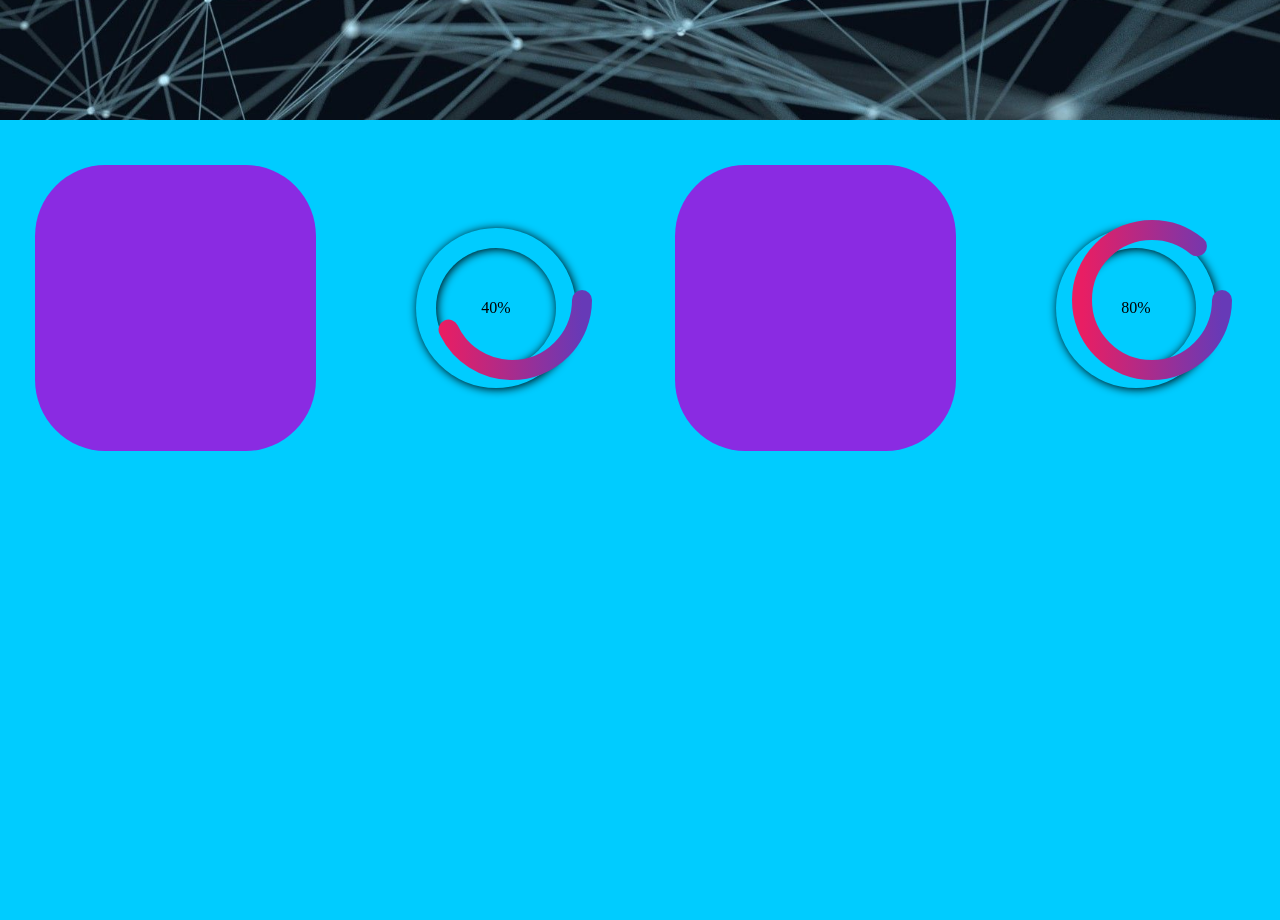
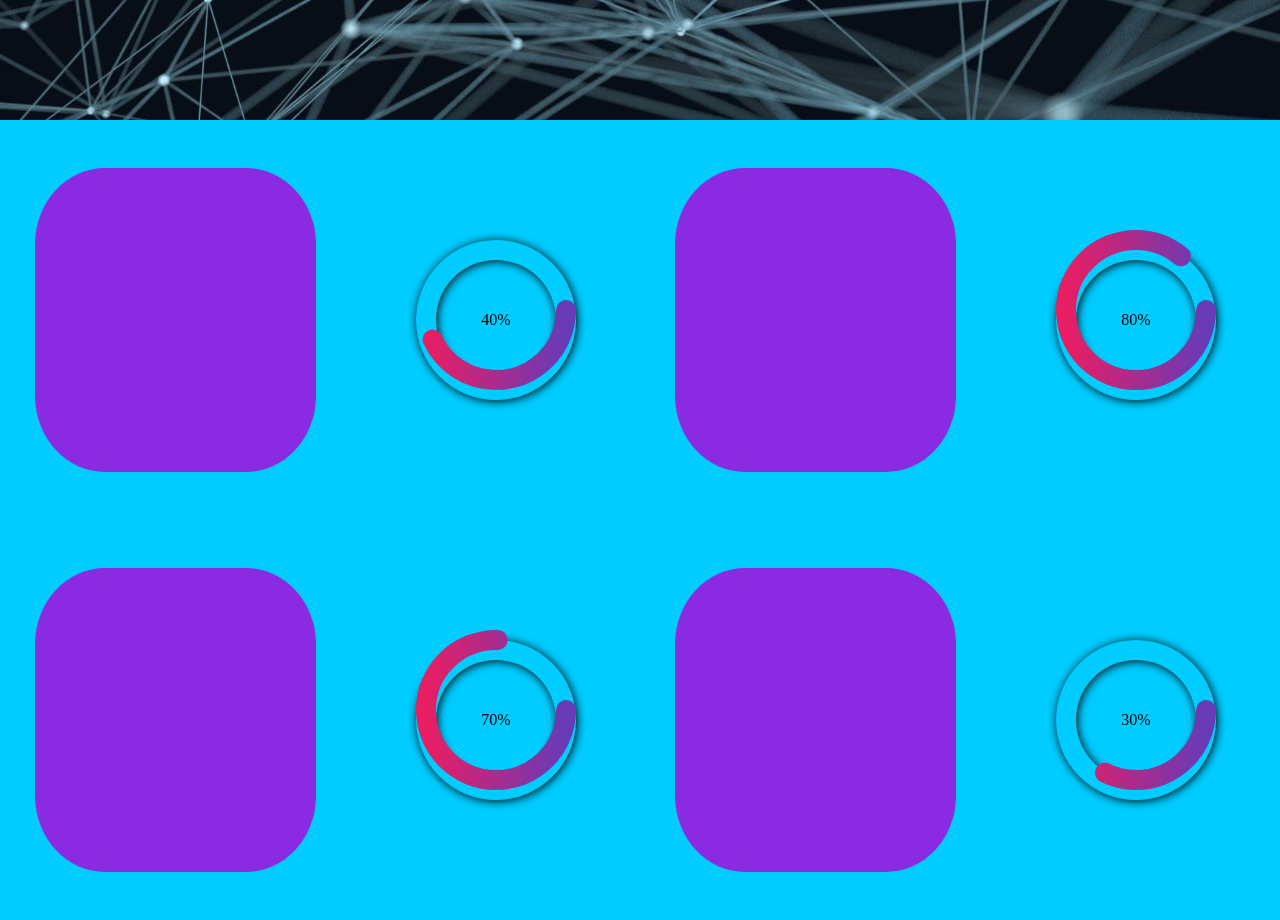
Before and after one commit to Ashok-5/prt, a plain HTML site: page prt.html in a window 1280 px wide. Shown: the part 680-1600 px from the top of the page. Drawn offline with Linux system fonts and the light colour scheme.

Commit message:
modified

```diff
--- a/prt.css
+++ b/prt.css
@@ -10,18 +10,26 @@
     background-repeat: no-repeat;
     height: 100vh;
     width: 100%;
+    display: flex;
 
 }
 #skl{
     height: 100vh;
     width: 100%;
     background-color: rgb(0, 204, 255);
+    /* display: flex; */
+}
+.tp {
+    display:flex;
+    height: 50%;
+}
+.bt{
     display: flex;
+    height: 50%;
 }
 .outer_all{
-    height: 47%;
+    height: 100%;      /* 47*/
     width: 50%;
-    /* border: 1px solid rgb(0, 68, 255); */
     position: relative;
     display: flex;
     align-items: center;
@@ -35,7 +43,7 @@
     justify-content: center;
 }
 
-.skls{
+.skls {
     height: 80%;
     width: 80%;
     background-color: blueviolet;
@@ -44,13 +52,12 @@
     border-radius: 25% 25% 25% 25%;
 
 }
-.jva .html .css .js{
-    z-index: 1;
+/* .jva .html .css .js{
+     z-index: 1;
     border-radius: 25% 25% 25% 25%;
 
-}
-
-.prgrs{
+} */
+.prgrs {
     height: 80%;
     width: 82%;
     position: relative;
@@ -76,7 +83,6 @@
     border-radius: 50%;
     padding: 20px;
     box-shadow: 1px 1px 10px 0px rgb(0, 0, 0);
-    /* background: #000; */
 }
 
 
@@ -108,10 +114,8 @@ circle{
 }
 svg{
     position: absolute;
-    left:80.3px;
-     /* height: 22vh; */
-    /* width: auto;  */
-    top: 62px;
+    left:64px;
+    top: 69.5px;
 }
 @keyframes ani_J {
    100% {
--- a/prt.html
+++ b/prt.html
@@ -29,7 +29,7 @@
 
 
     <div id="skl">
-      <!-- <div class="top"> -->
+      <div class="tp">
         <div class="outer_all jv">
           <div class="tilt"><div class="skls jva"></div></div>
           <div class="jva_pr prgrs">
@@ -60,6 +60,8 @@
             </svg>
           </div>
         </div>
+
+
         <div class="outer_all ht">
           <div class="tilt"><div class="skls html"></div></div>
           <div class="html_pr prgrs">
@@ -84,13 +86,11 @@
             </svg>
           </div>
         </div>
-      </div>
-      <!-- </div>
-      <div class="down"> -->
 
+      </div>                  <!-- tp end    -->
 
-
-        <!-- <div class="outer_all cs">
+      <div class="bt">
+        <div class="outer_all cs">
           <div class="tilt"><div class="skls css"></div></div>
           <div class="css_pr prgrs">
             <div class="outer">
@@ -114,6 +114,9 @@
             </svg>
           </div>
         </div>
+
+
+
         <div class="outer_all jt">
           <div class="tilt"><div class="skls js"></div></div>
           <div class="html_pr prgrs">
@@ -143,76 +146,8 @@
               />
             </svg>
           </div>
-        </div> -->
-
-
-
-      <!-- </div> -->
-
-    <script>
-      let percent_Jav = document.getElementById("J_no");
-      let cnt_Jav = 0;
-      setInterval(() => {
-        if (cnt_Jav == 40) {
-          clearInterval();
-        } else {
-          cnt_Jav += 1;
-          percent_Jav.innerHTML = cnt_Jav + "%";
-        }
-      }, 49);
-      let percent_h = document.getElementById("h_no");
-      let cnt_h = 0;
-      setInterval(() => {
-        if (cnt_h == 80) {
-          clearInterval();
-        } else {
-          cnt_h += 1;
-          percent_h.innerHTML = cnt_h + "%";
-        }
-      }, 25);
-      let percent_c = document.getElementById("c_no");
-      let cnt_c = 0;
-      setInterval(() => {
-        if (cnt_c == 70) {
-          clearInterval();
-        } else {
-          cnt_c += 1;
-          percent_c.innerHTML = cnt_c + "%";
-        }
-      }, 28);
-      let percent_j = document.getElementById("j_no");
-      let cnt_j = 0;
-      setInterval(() => {
-        if (cnt_j == 30) {
-          clearInterval();
-        } else {
-          cnt_j += 1;
-          percent_j.innerHTML = cnt_j + "%";
-        }
-      }, 66);
-    </script>
-
+        </div>
+    </div>
     <script src="prt.js"></script>
   </body>
 </html>
-
-<!--
-<div class="outer_all jt">
-    <div class="skls js"></div>
-    <div class="js_pr prgrs">
-        <div class="outer">
-            <div class="inner">
-                <div id="j_no"></div>
-            </div>
-        </div>
-        <svg xmlns="http://www.w3.org/2000/svg" version="1.1" width="160px" height="160px">
-            <defs>
-                <linearGradient id="GradientColor">
-                    <stop offset="0%" stop-color="#e91e63" />
-                    <stop offset="100%" stop-color="#673ab7" />
-                </linearGradient>
-            </defs>
-            <circle class="J" cx="80" cy="80" r="70" stroke-linecap="round" />
-        </svg>
-    </div>
-</div> -->
--- a/prt.js
+++ b/prt.js
@@ -14,10 +14,10 @@ let bo=true;
 function chg(){
     if(bo){
     document.querySelector(".-top").setAttribute("style",
-    "transform:rotate(50deg); transition:0.5s; margin-bottom:-7px;  transition-timing-function: ease-in-out;");
+    "transform:rotate(50deg); transition:0.5s; margin-bottom:-7px;  transition-timing-function: cubic-bezier(30,30,30,30);");
     document.querySelector(".-mid").style.display="none";
     document.querySelector(".-bot").setAttribute("style",
-    "transform:rotate(-50deg); transition:0.5s;  margin-bottom:0px; transition-timing-function: ease-in-out; ");
+    "transform:rotate(-50deg); transition:0.5s;  margin-bottom:0px; transition-timing-function: cubic-bezier(30,30,30,30); ");
     bo=false;
     }
     else{
@@ -28,12 +28,12 @@ function chg(){
             tp.style.transform="rotate(0deg)";
             tp.style.marginBottom="0px";
             tp.style.transition="0.5s";
-            tp.style.transitionTimingFunction="ease-in-out";
+            tp.style.transitionTimingFunction="cubic-bezier(30,30,30,30)";
         }
         if(bt.style.transform=="rotate(-50deg)"){
             bt.style.transform="rotate(0deg)";
             bt.style.transition="0.5s";
-            bt.style.transitionTimingFunction="ease-in-out";
+            bt.style.transitionTimingFunction="cubic-bezier(30,30,30,30)";
 
         }
         if(md.style.display=="none"){
@@ -44,3 +44,44 @@ function chg(){
     }
 
 }
+
+let percent_Jav = document.getElementById("J_no");
+let cnt_Jav = 0;
+setInterval(() => {
+  if (cnt_Jav == 40) {
+    clearInterval();
+  } else {
+    cnt_Jav += 1;
+    percent_Jav.innerHTML = cnt_Jav + "%";
+  }
+}, 49);
+let percent_h = document.getElementById("h_no");
+let cnt_h = 0;
+setInterval(() => {
+  if (cnt_h == 80) {
+    clearInterval();
+  } else {
+    cnt_h += 1;
+    percent_h.innerHTML = cnt_h + "%";
+  }
+}, 25);
+let percent_c = document.getElementById("c_no");
+let cnt_c = 0;
+setInterval(() => {
+  if (cnt_c == 70) {
+    clearInterval();
+  } else {
+    cnt_c += 1;
+    percent_c.innerHTML = cnt_c + "%";
+  }
+}, 28);
+let percent_j = document.getElementById("j_no");
+let cnt_j = 0;
+setInterval(() => {
+  if (cnt_j == 30) {
+    clearInterval();
+  } else {
+    cnt_j += 1;
+    percent_j.innerHTML = cnt_j + "%";
+  }
+}, 66);
```
